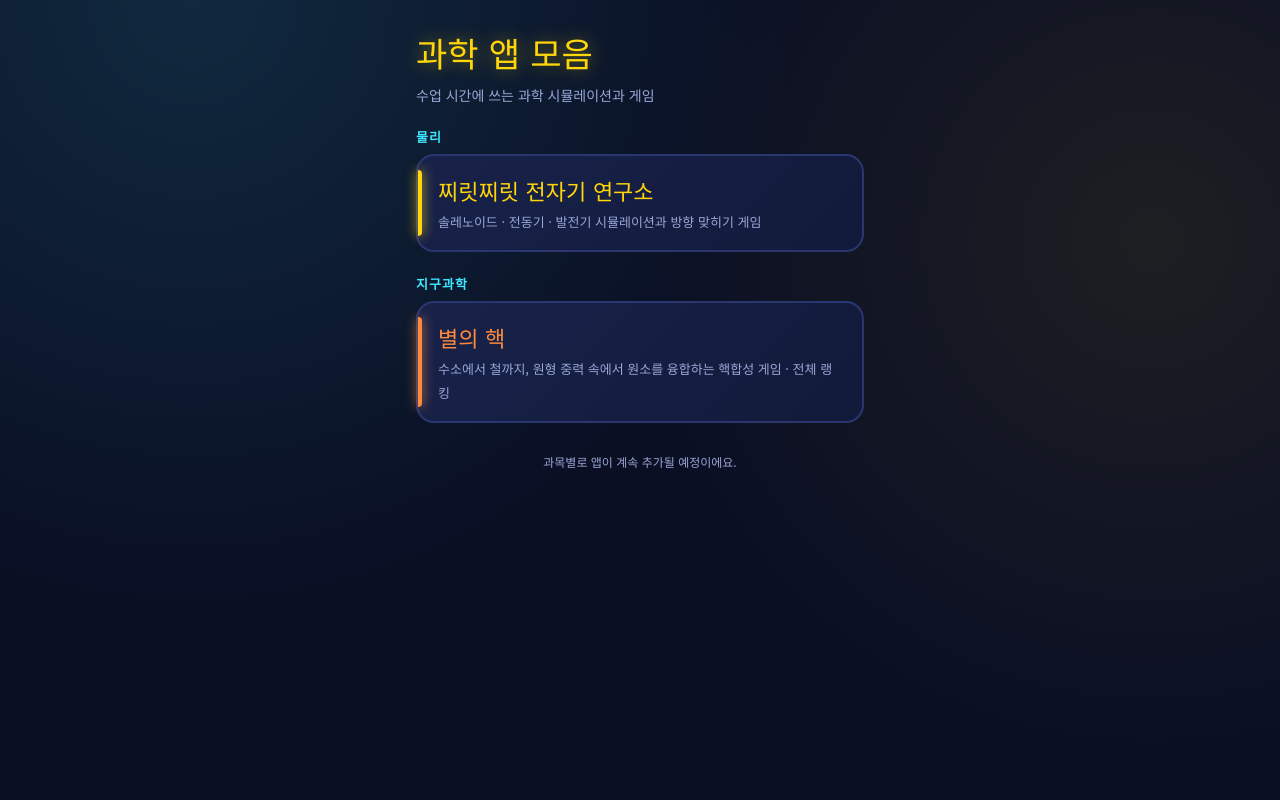
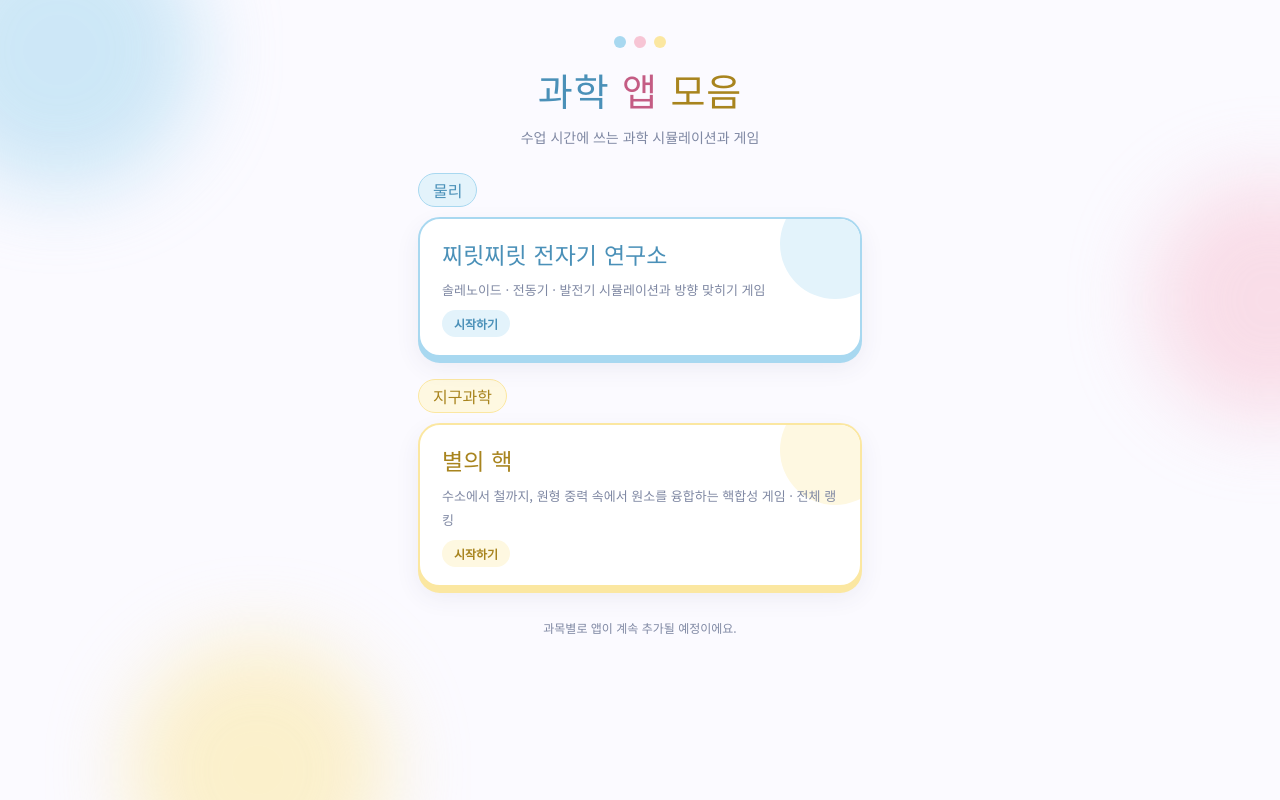
Before and after one commit to prichaen/science_apps, a plain HTML site: page index.html in a window 1280 px wide. Drawn offline with Linux system fonts and the light colour scheme.

Commit message:
앱 목록 첫 화면을 파스텔 파랑·분홍·노랑 디자인으로 변경
Co-Authored-By: Claude Opus 5.5 <noreply@anthropic.com>
Claude-Session: https://claude.ai/code/session_017B2w5bFV1LXf4DMfnVyfL5

```diff
--- a/index.html
+++ b/index.html
@@ -5,45 +5,73 @@
 <meta name="viewport" content="width=device-width, initial-scale=1, viewport-fit=cover">
 <title>과학 앱 모음</title>
 <link rel="preconnect" href="https://fonts.googleapis.com">
-<link href="https://fonts.googleapis.com/css2?family=Black+Han+Sans&family=Noto+Sans+KR:wght@400;700&display=swap" rel="stylesheet">
+<link href="https://fonts.googleapis.com/css2?family=Jua&family=Noto+Sans+KR:wght@400;500;700&display=swap" rel="stylesheet">
 <style>
-:root{--bg:#0a0f24;--bg2:#121a3a;--card:#18224a;--line:#2a3670;--text:#eef2ff;--mut:#9aa6d6;--yel:#ffd60a;--cyan:#3ee6ff}
+:root{
+  --blue:#a8d8f0; --blue-d:#4a90b8; --blue-l:#e3f3fb;
+  --pink:#f7c5d5; --pink-d:#c45c84; --pink-l:#fdebf1;
+  --yel:#fbe7a1;  --yel-d:#a8841e;  --yel-l:#fef8e1;
+  --ink:#3d4660; --mut:#7f88a3; --bg:#fbfaff;
+}
 *{box-sizing:border-box;-webkit-tap-highlight-color:transparent}
-body{margin:0;min-height:100vh;color:var(--text);font-family:'Noto Sans KR',sans-serif;
-  background:radial-gradient(circle at 15% 0%,rgba(62,230,255,.12),transparent 45%),radial-gradient(circle at 90% 30%,rgba(255,214,10,.08),transparent 40%),var(--bg)}
-main{max-width:480px;margin:0 auto;padding:calc(env(safe-area-inset-top) + 28px) 16px calc(env(safe-area-inset-bottom) + 28px)}
-h1{font-family:'Black Han Sans',sans-serif;font-weight:400;font-size:34px;margin:0;color:var(--yel);text-shadow:0 0 18px rgba(255,214,10,.45)}
-.sub{color:var(--mut);margin:6px 0 22px;font-size:14px}
+body{margin:0;min-height:100vh;color:var(--ink);font-family:'Noto Sans KR',sans-serif;background:var(--bg);overflow-x:hidden}
+.blob{position:fixed;border-radius:50%;filter:blur(40px);opacity:.55;z-index:0;pointer-events:none}
+.b1{width:280px;height:280px;background:var(--blue);top:-90px;left:-80px}
+.b2{width:240px;height:240px;background:var(--pink);top:180px;right:-110px}
+.b3{width:260px;height:260px;background:var(--yel);bottom:-100px;left:10%}
+main{position:relative;z-index:1;max-width:480px;margin:0 auto;padding:calc(env(safe-area-inset-top) + 36px) 18px calc(env(safe-area-inset-bottom) + 32px)}
+header{text-align:center;margin-bottom:26px}
+.dots{display:flex;justify-content:center;gap:8px;margin-bottom:14px}
+.dots i{width:12px;height:12px;border-radius:50%;display:block}
+.dots i:nth-child(1){background:var(--blue)}.dots i:nth-child(2){background:var(--pink)}.dots i:nth-child(3){background:var(--yel)}
+h1{font-family:'Jua',sans-serif;font-weight:400;font-size:38px;margin:0;letter-spacing:1px}
+h1 span:nth-child(1){color:var(--blue-d)}h1 span:nth-child(2){color:var(--pink-d)}h1 span:nth-child(3){color:var(--yel-d)}
+.sub{color:var(--mut);margin:8px 0 0;font-size:14px}
 .group{margin-top:22px}
-.group h2{font-size:13px;color:var(--cyan);letter-spacing:1px;margin:0 0 8px;font-weight:700}
-a.app{display:block;text-decoration:none;color:inherit;background:linear-gradient(135deg,var(--card),var(--bg2));border:2px solid var(--line);border-radius:18px;padding:18px 20px;margin-bottom:12px;position:relative}
-a.app::before{content:"";position:absolute;left:0;top:14px;bottom:14px;width:4px;border-radius:0 4px 4px 0;background:var(--accent,var(--yel));box-shadow:0 0 12px var(--accent,var(--yel))}
-a.app:active{transform:scale(.98)}
-a.app b{display:block;font-family:'Black Han Sans',sans-serif;font-weight:400;font-size:22px;color:var(--accent,var(--yel))}
-a.app span{color:var(--mut);font-size:13px;line-height:1.5}
-footer{margin-top:30px;color:var(--mut);font-size:12px;text-align:center}
+.group h2{display:inline-block;font-family:'Jua',sans-serif;font-weight:400;font-size:16px;margin:0 0 10px;padding:4px 14px;border-radius:999px;background:var(--tone-l);color:var(--tone-d);border:1.5px solid var(--tone)}
+a.app{display:block;text-decoration:none;color:inherit;background:#fff;border:2px solid var(--tone);border-radius:22px;padding:18px 20px 18px 22px;margin-bottom:14px;position:relative;overflow:hidden;
+  box-shadow:0 6px 0 var(--tone), 0 10px 24px rgba(61,70,96,.08);transition:transform .12s, box-shadow .12s}
+a.app::after{content:"";position:absolute;right:-30px;top:-30px;width:110px;height:110px;border-radius:50%;background:var(--tone-l)}
+a.app:active{transform:translateY(4px);box-shadow:0 2px 0 var(--tone), 0 4px 12px rgba(61,70,96,.08)}
+a.app b{position:relative;z-index:1;display:block;font-family:'Jua',sans-serif;font-weight:400;font-size:23px;color:var(--tone-d);margin-bottom:4px}
+a.app span{position:relative;z-index:1;color:var(--mut);font-size:13px;line-height:1.55}
+a.app em{position:relative;z-index:1;display:inline-block;margin-top:10px;font-style:normal;font-size:12px;font-weight:700;color:var(--tone-d);background:var(--tone-l);padding:5px 12px;border-radius:999px}
+.t-blue{--tone:var(--blue);--tone-d:var(--blue-d);--tone-l:var(--blue-l)}
+.t-pink{--tone:var(--pink);--tone-d:var(--pink-d);--tone-l:var(--pink-l)}
+.t-yel{--tone:var(--yel);--tone-d:var(--yel-d);--tone-l:var(--yel-l)}
+footer{margin-top:32px;color:var(--mut);font-size:12px;text-align:center}
 </style>
 </head>
 <body>
+<div class="blob b1"></div><div class="blob b2"></div><div class="blob b3"></div>
 <main>
-  <h1>과학 앱 모음</h1>
-  <p class="sub">수업 시간에 쓰는 과학 시뮬레이션과 게임</p>
+  <header>
+    <div class="dots"><i></i><i></i><i></i></div>
+    <h1><span>과학</span> <span>앱</span> <span>모음</span></h1>
+    <p class="sub">수업 시간에 쓰는 과학 시뮬레이션과 게임</p>
+  </header>
   <div id="list"></div>
   <footer>과목별로 앱이 계속 추가될 예정이에요.</footer>
 </main>
 <script>
 // 새 앱을 추가할 때는 이 목록에 한 줄만 넣으면 됩니다.
+// tone: 'blue' | 'pink' | 'yel' 중 하나 (비워 두면 과목 색을 따라가요)
 const APPS = [
-  { subject: '물리', title: '찌릿찌릿 전자기 연구소', desc: '솔레노이드 · 전동기 · 발전기 시뮬레이션과 방향 맞히기 게임', path: 'electromagnetic-induction/', accent: '#ffd60a' },
-  { subject: '지구과학', title: '별의 핵', desc: '수소에서 철까지, 원형 중력 속에서 원소를 융합하는 핵합성 게임 · 전체 랭킹', path: 'stellar-nucleosynthesis/', accent: '#ff8a3d' },
+  { subject: '물리', title: '찌릿찌릿 전자기 연구소', desc: '솔레노이드 · 전동기 · 발전기 시뮬레이션과 방향 맞히기 게임', path: 'electromagnetic-induction/' },
+  { subject: '지구과학', title: '별의 핵', desc: '수소에서 철까지, 원형 중력 속에서 원소를 융합하는 핵합성 게임 · 전체 랭킹', path: 'stellar-nucleosynthesis/' },
 ];
-const ORDER = ['물리', '화학', '생명과학', '지구과학'];
-const esc = s => s.replace(/[&<>"']/g, c => ({'&':'&amp;','<':'&lt;','>':'&gt;','"':'&quot;',"'":'&#39;'}[c]));
-document.getElementById('list').innerHTML = ORDER
-  .filter(sub => APPS.some(a => a.subject === sub))
-  .map(sub => `<section class="group"><h2>${sub}</h2>` +
-    APPS.filter(a => a.subject === sub).map(a =>
-      `<a class="app" href="${a.path}" style="--accent:${a.accent}"><b>${esc(a.title)}</b><span>${esc(a.desc)}</span></a>`).join('') +
+const SUBJECTS = [
+  { name: '물리', tone: 'blue' },
+  { name: '화학', tone: 'pink' },
+  { name: '생명과학', tone: 'pink' },
+  { name: '지구과학', tone: 'yel' },
+];
+const esc = s => String(s).replace(/[&<>"']/g, c => ({'&':'&amp;','<':'&lt;','>':'&gt;','"':'&quot;',"'":'&#39;'}[c]));
+document.getElementById('list').innerHTML = SUBJECTS
+  .filter(sub => APPS.some(a => a.subject === sub.name))
+  .map(sub => `<section class="group t-${sub.tone}"><h2>${sub.name}</h2>` +
+    APPS.filter(a => a.subject === sub.name).map(a =>
+      `<a class="app t-${a.tone || sub.tone}" href="${a.path}"><b>${esc(a.title)}</b><span>${esc(a.desc)}</span><br><em>시작하기</em></a>`).join('') +
     `</section>`).join('');
 </script>
 </body>
```
